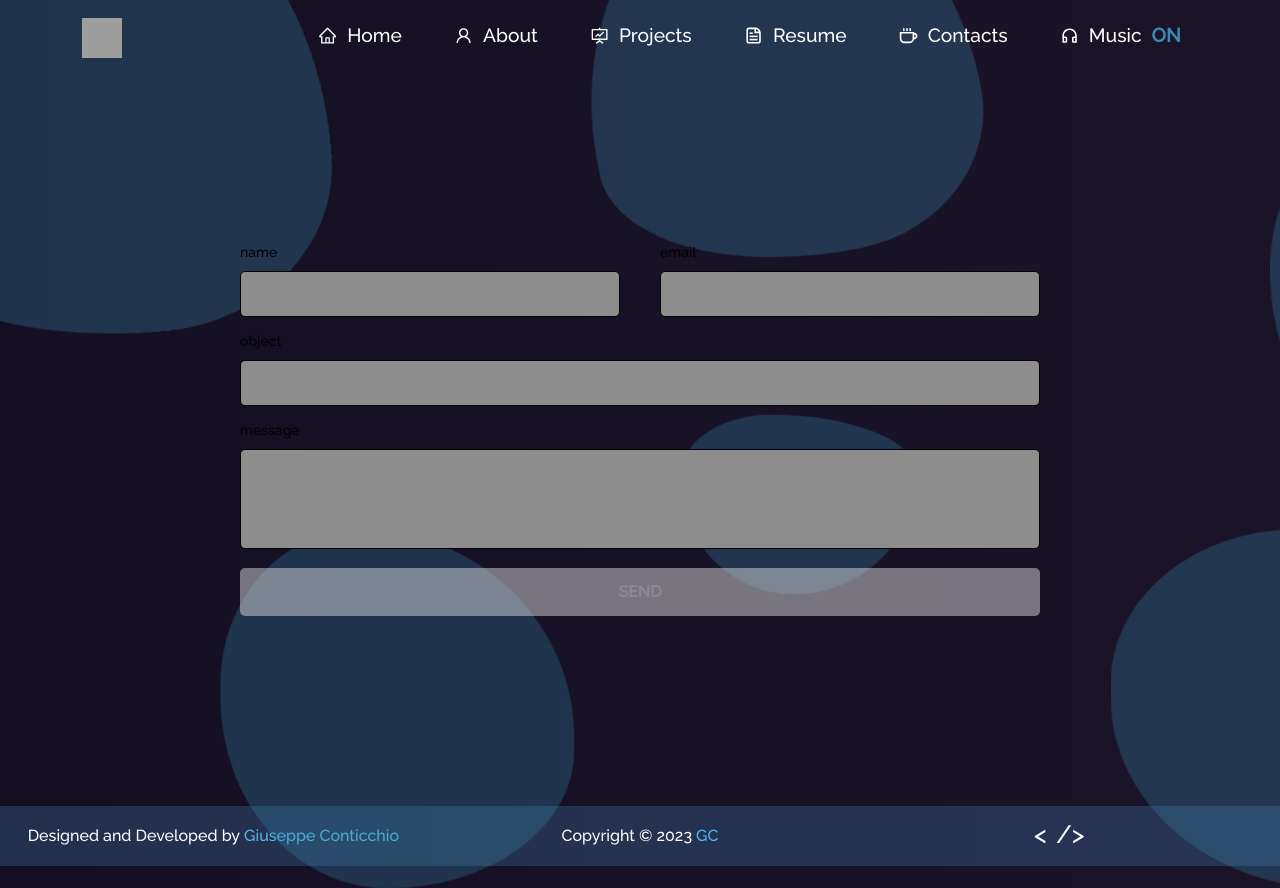
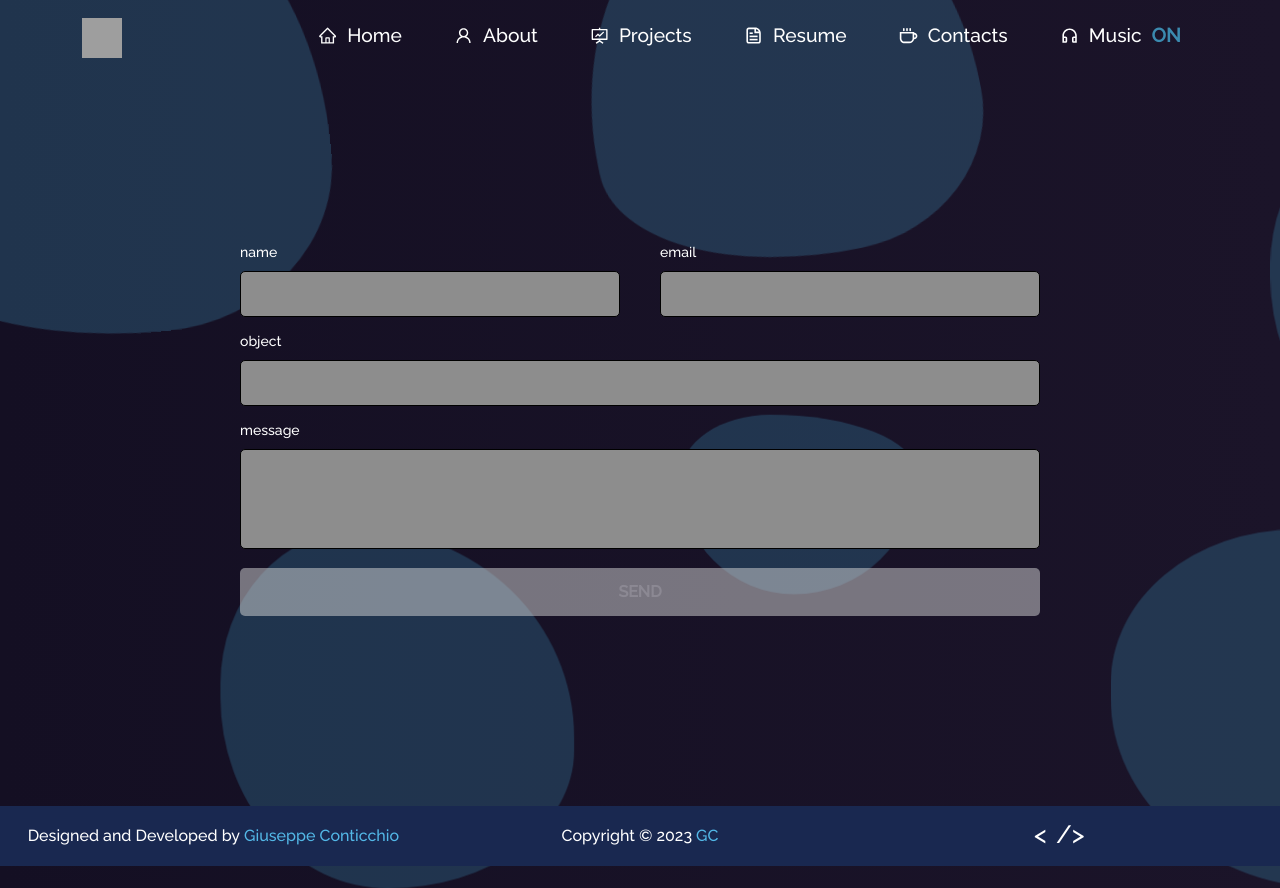
Before and after one commit to Josecontis/personal-portfolio, a React (Create React App) app: page /contacts in a window 1280 px wide. Shown: the top 888 px of the page. Built offline with nearby package versions, Linux system fonts and the light colour scheme; grey boxes are pictures that could not be loaded.

Commit message:
Fix style

```diff
--- a/src/Components/Footer/Footer.css
+++ b/src/Components/Footer/Footer.css
@@ -2,8 +2,10 @@
 /* Footer */
 /* --------- */
 .footer {
-  background-color: rgba(76, 145, 201, 0.259);
+  background-color: var(--background-top-bar);
   height: 60px;
+  z-index: 1;
+  position: absolute;
 }
 
 .footer-copyright {
--- a/src/Components/NavBar/Topbar.css
+++ b/src/Components/NavBar/Topbar.css
@@ -76,7 +76,6 @@
 
 .navbar-brand {
   color: rgb(250, 250, 250);
-  margin: 0 auto;
 }
 
 .logo {
--- a/src/Pages/Contacts/Contacts.css
+++ b/src/Pages/Contacts/Contacts.css
@@ -1,5 +1,6 @@
 .form-label {
-  color: black;
+  font-size: 1em;
+  color: white;
   width: 100%;
   text-align: left;
   font-size: 14px;
@@ -14,7 +15,8 @@
 }
 
 .form-input {
-  color: black;
+  font-size: 1em;
+  color: white;
   width: -webkit-fill-available;
   text-align: left;
   padding: 10px;
--- a/src/style.css
+++ b/src/style.css
@@ -357,6 +357,7 @@ html {
 
 .about-icon {
   color: var(--text-color) !important;
+  margin-left: 20px;
 }
 
 .about-icon:hover {
```
